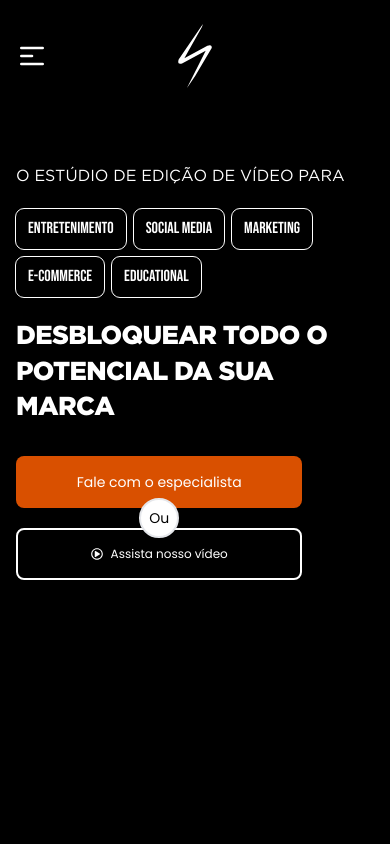
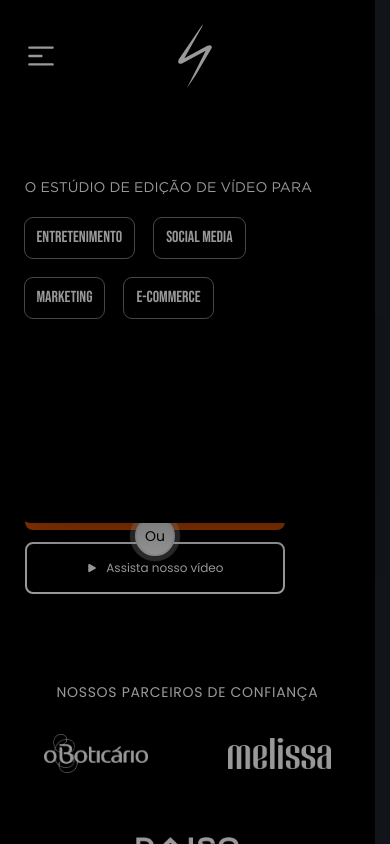
Before and after one commit to AsteriuzWebSites/thunder-group, a Next.js app: page / in a window 390 px wide. Both pictures are taken after a click on the button "Assista nosso vídeo". Shown: the top 844 px of the page. Built offline with nearby package versions, Linux system fonts and the light colour scheme.

Commit message:
Hero Complete and Header Updated

```diff
--- a/public/js/nav.js
+++ b/public/js/nav.js
@@ -0,0 +1,45 @@
+let drawerToggle = document.getElementById("drawer-nav");
+let nav = document.getElementById("nav");
+let prevScrollpos = window.scrollY;
+
+/* -------------------------------------------------------------------------- */
+/*                            Hide nav when scroll                            */
+/* -------------------------------------------------------------------------- */
+window.onscroll = function () {
+  let currentScrollPos = window.scrollY;
+  if (prevScrollpos > currentScrollPos || currentScrollPos < 96 || drawerToggle.checked
+  ) {
+    nav.style.transform = "translateY(0)";
+  } else {
+    nav.style.transform = "translateY(-100%)";
+  }
+  prevScrollpos = currentScrollPos;
+};
+
+/* -------------------------------------------------------------------------- */
+/*                                 Drawer Menu                                */
+/* -------------------------------------------------------------------------- */
+let drawerOpenIcon = document.getElementById("drawer-open-icon");
+let drawerCloseIcon = document.getElementById("drawer-close-icon");
+
+
+document.addEventListener("click", function (e) {
+  if (drawerToggle.checked) {
+    drawerOpenIcon.style.display = "none";
+    drawerCloseIcon.style.display = "block";
+  } else {
+    drawerOpenIcon.style.display = "block";
+    drawerCloseIcon.style.display = "none";
+  }
+});
+
+let drawerButton = document.getElementsByClassName("drawer-button");
+
+console.log(drawerButton);
+
+for (let i = 0; i < drawerButton.length; i++) {
+  console.log(drawerButton[i]);
+  drawerButton[i].addEventListener("click", function () {
+    drawerToggle.checked = false;
+  });
+}
--- a/src/app/layout.tsx
+++ b/src/app/layout.tsx
@@ -47,12 +47,13 @@ export default function RootLayout({
         <Header />
         {children}
       </body>
+      <Script src="js/nav.js"></Script>
       <Script
         strategy="lazyOnload"
         type="module"
         src="js/video-background.js"
       ></Script>
-      <Script src="js/nav.js"></Script>
+      <Script src="js/util.js" defer></Script>
     </html>
   );
 }
--- a/src/app/page.tsx
+++ b/src/app/page.tsx
@@ -1,10 +1,11 @@
 import Image from "next/image";
 import "@/styles/video-background.css";
 import Hero from "@/components/Home/Hero";
+import About from "@/components/Home/About";
 
 export default function Home() {
   return (
-    <main className="overflow-x-hidden">
+    <main className="overflow-x-hidden min-h-[calc(100vh*2)]">
       <div
         id="video-background"
         data-vbg-load-background="false"
@@ -13,6 +14,7 @@ export default function Home() {
       ></div>
       <div className="video-background-overlay"></div>
       <Hero />
+      <About />
     </main>
   );
 }
--- a/src/components/Header/Header.tsx
+++ b/src/components/Header/Header.tsx
@@ -1,17 +1,51 @@
 import { FaWhatsapp } from "react-icons/fa";
 import Logo from "@/assets/logo/Logo";
 import "@/styles/header.css";
+import { HiMiniBars3CenterLeft, HiMiniXMark } from "react-icons/hi2";
 
 export default function Header() {
   return (
-    <nav className="flex w-full justify-center text-white">
-      <div className="navbar fixed z-50 w-full max-w-screen-xl border-[#ffffff75] py-6 sm:border-b">
+    <nav
+      id="nav"
+      className="fixed z-40 flex w-full justify-center text-white  duration-500 ease-in-out"
+    >
+      <div className="navbar w-full max-w-screen-xl border-[#ffffff75] py-6  sm:border-b">
         <div className="navbar-start justify-between sm:justify-normal">
-          <div className="dropdown">
-            <div tabIndex={0} role="button" className="btn-ghost btn lg:hidden">
+          <div className="drawer  z-[60] lg:hidden">
+            <input id="drawer-nav" type="checkbox" className="drawer-toggle" />
+            <div className="drawer-content z-[70]">
+              <label
+                htmlFor="drawer-nav"
+                className="btn-ghost btn z-[70] hover:bg-transparent"
+              >
+                {/* <HiOutlineBars3CenterLeft className="h-8 w-8" /> */}
+                <HiMiniBars3CenterLeft
+                  id="drawer-open-icon"
+                  className="h-8 w-8"
+                />
+
+                <HiMiniXMark
+                  id="drawer-close-icon"
+                  className="hidden h-8 w-8 scale-125"
+                />
+              </label>
+            </div>
+            <div className="drawer-side">
+              <label
+                htmlFor="drawer-nav"
+                aria-label="close sidebar"
+                className="drawer-overlay"
+              ></label>
+              <ul className="menu menu-lg min-h-full w-80 max-w-full bg-black p-4 text-white ">
+                {/* <div className="mb-8 mt-4 flex w-full justify-between">
+                  <Logo
+                    id="logo-nav"
+                    className=" h-16 w-16 shrink-0  cursor-pointer"
+                  />
+                  <button className="btn btn-square bg-laranja text-white hover:bg-laranja-hover">
                     <svg
                       xmlns="http://www.w3.org/2000/svg"
-                className="h-8 w-8"
+                      className="h-6 w-6"
                       fill="none"
                       viewBox="0 0 24 24"
                       stroke="currentColor"
@@ -20,56 +54,57 @@ export default function Header() {
                         strokeLinecap="round"
                         strokeLinejoin="round"
                         strokeWidth="2"
-                  d="M4 6h16M4 12h8m-8 6h16"
+                        d="M6 18L18 6M6 6l12 12"
                       />
                     </svg>
-            </div>
-            <ul
-              tabIndex={0}
-              className="dropdown-content menu menu-sm z-[1] mt-[33px] rounded-b-md p-2 backdrop-blur transition-all duration-300"
-            >
-              <li>
-                <a className="cursor-pointer rounded-none px-6 py-3 transition-all duration-300 hover:bg-none ">
-                  HOME
-                </a>
+                  </button>
+                </div> */}
+                <li className="mt-24 hover:bg-transparent">
+                  <a className="drawer-button cursor-pointer px-6 py-3">HOME</a>
                 </li>
                 <li>
-                <a className="cursor-pointer rounded-none px-6 py-3 transition-all duration-300 hover:bg-none ">
+                  <a className="drawer-button cursor-pointer px-6 py-3">
                     PORTFOLIO
                   </a>
                 </li>
                 <li>
-                <a className="cursor-pointer rounded-none px-6 py-3 transition-all duration-300 hover:bg-none ">
+                  <a className="drawer-button cursor-pointer px-6 py-3">
                     CONTATO
                   </a>
                 </li>
               </ul>
             </div>
+          </div>
+          <a href="/">
             <Logo
               id="logo-nav"
               className=" ml-8 h-16 w-16 shrink-0 translate-x-1/2 cursor-pointer"
             />
+          </a>
         </div>
         <div className="navbar-center hidden lg:flex">
-          <ul className="menu menu-horizontal flex px-1 text-base font-bold tracking-wider">
+          <ul className="flex px-1 text-base font-bold tracking-wider">
             <li>
-              <a className="cursor-pointer rounded-none px-6 py-3 transition-all duration-300 hover:bg-none hover:shadow-[0_3px_tomato]">
+              <a
+                href="/"
+                className="hover:shadow-underline cursor-pointer rounded-none px-6 py-3 transition-all duration-300 hover:bg-transparent hover:bg-none"
+              >
                 HOME
               </a>
             </li>
             <li>
-              <a className="cursor-pointer rounded-none px-6 py-3 transition-all duration-300 hover:bg-none hover:shadow-[0_3px_tomato]">
+              <a className="hover:shadow-underline cursor-pointer rounded-none px-6 py-3 transition-all duration-300 hover:bg-transparent hover:bg-none">
                 PORTFOLIO
               </a>
             </li>
             <li>
-              <a className="cursor-pointer rounded-none px-6 py-3 transition-all duration-300 hover:bg-none hover:shadow-[0_3px_tomato]">
+              <a className="hover:shadow-underline cursor-pointer rounded-none px-6 py-3 transition-all duration-300 hover:bg-transparent hover:bg-none">
                 CONTATO
               </a>
             </li>
           </ul>
         </div>
-        <div className="navbar-end hidden sm:flex">
+        <div className="navbar-end z-50 hidden sm:flex">
           <a
             aria-label="Fale Conosco"
             href="https://wa.me/5511970319836"
--- /dev/null
+++ b/src/components/Home/About.jsx
@@ -0,0 +1,34 @@
+import Image from "next/image";
+import BoticarioLogo from "@/assets/partners/boticario.webp";
+import MelissaLogo from "@/assets/partners/melissa.png";
+import DaisoLogo from "@/assets/partners/daiso.png";
+
+export default function About() {
+  return (
+    <section>
+      <div className="relative z-10 mx-8 my-8 flex flex-col flex-wrap items-center font-body md:hidden">
+        <h4 className="text-center text-sm tracking-wider">
+          NOSSOS PARCEIROS DE CONFIANÇA
+        </h4>
+        <div className="flex w-full max-w-[450px] flex-wrap items-center justify-center gap-x-20">
+          <img
+            src={BoticarioLogo.src}
+            alt="Boticario"
+            className="w-1/4 py-8 brightness-0 invert transition-transform duration-500 hover:scale-110 tall:w-1/3"
+          />
+          <img
+            src={MelissaLogo.src}
+            alt="Melissa"
+            className="w-1/4 py-8 brightness-0 invert transition-transform duration-500 hover:scale-110 tall:w-1/3"
+          />
+          <img
+            src={DaisoLogo.src}
+            alt="Daiso"
+            className="w-1/4 py-8 brightness-0 invert transition-transform duration-500 hover:scale-110 tall:w-1/3"
+            height={40}
+          />
+        </div>
+      </div>
+    </section>
+  );
+}
--- a/src/components/Home/Hero.jsx
+++ b/src/components/Home/Hero.jsx
@@ -1,52 +1,76 @@
-import { FaRegPlayCircle } from "react-icons/fa";
 import Image from "next/image";
 import BoticarioLogo from "@/assets/partners/boticario.webp";
 import MelissaLogo from "@/assets/partners/melissa.png";
 import DaisoLogo from "@/assets/partners/daiso.png";
+import { HiPlay } from "react-icons/hi2";
 
 export default function Hero() {
   return (
-    <section className="relative flex h-[580px] flex-col items-center justify-end sm:h-screen sm:justify-center">
-      <div className="w-screen max-w-screen-xl px-4">
-        <div className="w-full max-w-screen-lg">
-          <h2 className="font-heading font-normal">
+    <section className="relative flex h-[650px] flex-col items-center justify-end md:h-screen md:justify-center">
+      <div className="mb-10 w-screen max-w-screen-xl px-8">
+        <div className="w-full max-w-screen-lg py-4">
+          <h2 className="font-heading text-sm font-normal md:text-base">
             O ESTÚDIO DE EDIÇÃO DE VÍDEO PARA
           </h2>
-          <ul className="my-5 flex flex-wrap gap-2 font-category">
-            <li className="rounded-lg px-3 py-2 outline outline-1">
+          <ul className="xs:text-base my-5 flex flex-wrap gap-5 font-category text-sm">
+            <li>
+              <ul className="flex gap-5">
+                <li className="rounded-lg px-3 py-2 outline outline-1 outline-semiwhite transition-transform duration-300 hover:scale-105 md:text-base">
                   ENTRETENIMENTO
                 </li>
-            <li className="rounded-lg px-3 py-2 outline outline-1">
+                <li className="rounded-lg px-3 py-2 outline outline-1 outline-semiwhite transition-all duration-300 hover:scale-105 md:text-base">
                   SOCIAL MEDIA
                 </li>
-            <li className="rounded-lg px-3 py-2 outline outline-1">
+              </ul>
+            </li>
+            <li>
+              <ul className="flex gap-5">
+                <li className="rounded-lg px-3 py-2 outline outline-1 outline-semiwhite transition-all duration-300 hover:scale-105 md:text-base">
                   MARKETING
                 </li>
-            <li className="rounded-lg px-3 py-2 outline outline-1">
+                <li className="rounded-lg px-3 py-2 outline outline-1 outline-semiwhite transition-all duration-300 hover:scale-105 md:text-base">
                   E-COMMERCE
                 </li>
-            <li className="rounded-lg px-3 py-2 outline outline-1">
-              EDUCATIONAL
+              </ul>
             </li>
           </ul>
-          <h1 className="font-heading text-[26px] font-bold leading-snug tracking-tight md:text-[63px] md:leading-none">
+          <h1 className="xs:text-3xl font-heading text-2xl font-bold leading-snug tracking-tight sm:text-4xl md:text-[63px] md:leading-none">
             DESBLOQUEAR TODO O POTENCIAL DA SUA MARCA
           </h1>
-          <div className="relative mt-8 grid w-4/5 grid-rows-2 gap-y-5 sm:w-3/5 md:w-1/2 lg:h-3 lg:grid-cols-2 lg:grid-rows-none">
+          <div className="relative mt-8 grid w-4/5 grid-rows-2 gap-y-3 sm:w-3/5 md:w-1/2 lg:h-3 lg:grid-cols-2 lg:grid-rows-none">
             <button className="rounded-lg rounded-l-lg bg-laranja py-4 text-sm transition-colors duration-300 hover:bg-laranja-hover lg:rounded-r-none">
               Fale com o especialista{" "}
             </button>
-            <div className="blob absolute right-1/2 top-1/2 -translate-y-1/2 translate-x-1/2 rounded-full border-2 bg-white p-2 text-sm text-black lg:top-0 lg:translate-y-[8px]">
-              Ou
+            <div className="absolute right-1/2 top-1/2 -translate-y-1/2 translate-x-1/2 rounded-full border-2 bg-white p-2 text-sm text-black lg:top-0 lg:translate-y-[8px]">
+              <div className="absolute left-0 top-0 h-full w-full scale-[1.4] animate-[pulse-lg_2s_cubic-bezier(0.4,0,0.6,1)_infinite]  rounded-full bg-white opacity-50"></div>
+              <span className="relative z-10">Ou</span>
             </div>
-            <button className="box-border flex items-center justify-center rounded-lg rounded-r-lg border-2 border-white py-4 text-xs lg:rounded-l-none lg:text-sm">
-              <FaRegPlayCircle className="mr-2 inline-block" />
+            <button
+              id="trailer-button"
+              className="group box-border  flex items-center justify-center rounded-lg rounded-r-lg border-2 border-white py-4 text-xs transition-all duration-300  lg:rounded-l-none lg:text-sm"
+            >
+              <HiPlay className="mr-2 inline-block duration-300 group-hover:animate-[bounce-right_1s_infinite]" />
               Assista nosso vídeo{" "}
             </button>
+            <dialog id="trailer-modal" className="modal">
+              <div
+                id="trailer-box"
+                className="modal-box aspect-video max-w-screen-md bg-black p-0"
+              >
+                <div id="trailer-player" className="overflow-visible"></div>
+              </div>
+              <form
+                method="dialog"
+                id="trailer-modal-backdrop"
+                className="modal-backdrop"
+              >
+                <button>close</button>
+              </form>
+            </dialog>
           </div>
         </div>
       </div>
-      <div className="absolute bottom-0 mb-6 hidden flex-col items-center font-body md:flex">
+      <div className="absolute bottom-0 hidden flex-col items-center font-body md:flex tall:mb-6">
         <h4 className="text-sm tracking-wider">
           NOSSOS PARCEIROS DE CONFIANÇA
         </h4>
@@ -54,17 +78,17 @@ export default function Hero() {
           <img
             src={BoticarioLogo.src}
             alt="Boticario"
-            className="w-1/3 py-8 brightness-0 invert transition-transform duration-500 hover:scale-110"
+            className="w-1/4 py-8 brightness-0 invert transition-transform duration-500 hover:scale-110 tall:w-1/3"
           />
           <img
             src={MelissaLogo.src}
             alt="Melissa"
-            className="w-1/3 py-8 brightness-0 invert transition-transform duration-500 hover:scale-110"
+            className="w-1/4 py-8 brightness-0 invert transition-transform duration-500 hover:scale-110 tall:w-1/3"
           />
           <img
             src={DaisoLogo.src}
             alt="Daiso"
-            className="w-1/3 py-8 brightness-0 invert transition-transform duration-500 hover:scale-110"
+            className="w-1/4 py-8 brightness-0 invert transition-transform duration-500 hover:scale-110 tall:w-1/3"
             height={40}
           />
         </div>
--- a/src/styles/animation.css
+++ b/src/styles/animation.css
@@ -1,22 +1,17 @@
-/* .blob {
-  box-shadow: 0 0 0 0 rgba(255, 255, 255, 1);
-  transform: scale(1);
-  animation: pulse 2s infinite;
+@keyframes bounce-right {
+  0%,
+  100% {
+    transform: translateX(-25%);
+    animation-timing-function: cubic-bezier(0.8, 0, 1, 1);
+  }
+  50% {
+    transform: none;
+    animation-timing-function: cubic-bezier(0, 0, 0.2, 1);
+  }
 }
 
-@keyframes pulse {
-  0% {
-    transform: scale(0.95);
-    box-shadow: 0 0 0 0 rgba(255, 255, 255, 0.7);
+@keyframes pulse-lg {
+  50% {
+    opacity: .2;
   }
-
-  70% {
-    transform: scale(1);
-    box-shadow: 0 0 0 10px rgba(255, 255, 255, 0);
-  }
-
-  100% {
-    transform: scale(0.95);
-    box-shadow: 0 0 0 0 rgba(255, 255, 255, 0);
-  }
-} */
+}
--- a/src/styles/video-background.css
+++ b/src/styles/video-background.css
@@ -23,7 +23,7 @@ iframe {
   .video-background {
     max-height: 650px !important;
   }
-  iframe {
+  #video-background > iframe {
     transform: translate(-45%, -50%) !important;
     max-height: 650px !important;
   }
--- a/tailwind.config.ts
+++ b/tailwind.config.ts
@@ -1,4 +1,6 @@
 import type { Config } from "tailwindcss";
+
+import defaultTheme from "tailwindcss/defaultTheme";
 
 const config: Config = {
   content: [
@@ -8,15 +10,28 @@ const config: Config = {
   ],
   daisyui: {
     themes: ["dark"],
-    styled: false,
+    styled: true,
   },
   theme: {
+    screens: {
+      xs: "375px",
+      ...defaultTheme.screens,
+    },
     extend: {
+      boxShadow: {
+        underline: "0 3px tomato",
+      },
       colors: {
         laranja: {
           DEFAULT: "#d95000",
           hover: "#c04600",
         },
+        semiwhite: {
+          DEFAULT: "#ffffff75",
+        },
+      },
+      screens: {
+        tall: { raw: "(min-height: 800px)" },
       },
     },
     fontFamily: {
```
Also changed, not shown: public/js/util.js (added, +57 -0 lines), public/js/video-background.js (+5 -5 lines), src/styles/header.css (+13 -0 lines). Lines whose indentation alone changed are shown as unchanged.
